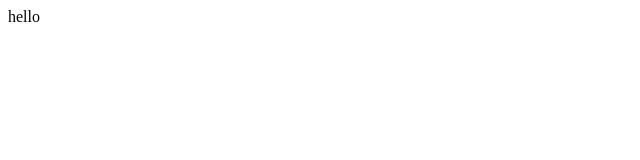
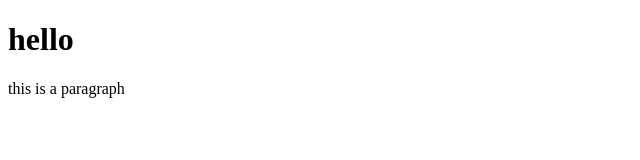
Before and after one commit to Lokendram10/new-project, a plain HTML site: page index.html in a window 1280 px wide. Shown: the whole page, without its empty margins (0-640 px from the left). Drawn offline with Linux system fonts and the light colour scheme.

Commit message:
add a paragraph and img tag in index file

```diff
--- a/index.html
+++ b/index.html
@@ -6,7 +6,9 @@
     <title>Document</title>
 </head>
 <body>
-    hello
+    <h1>hello</h1>
+    <p>this is a paragraph</p>
+    <img src="" alt="">
 
 </body>
 </html>
```
